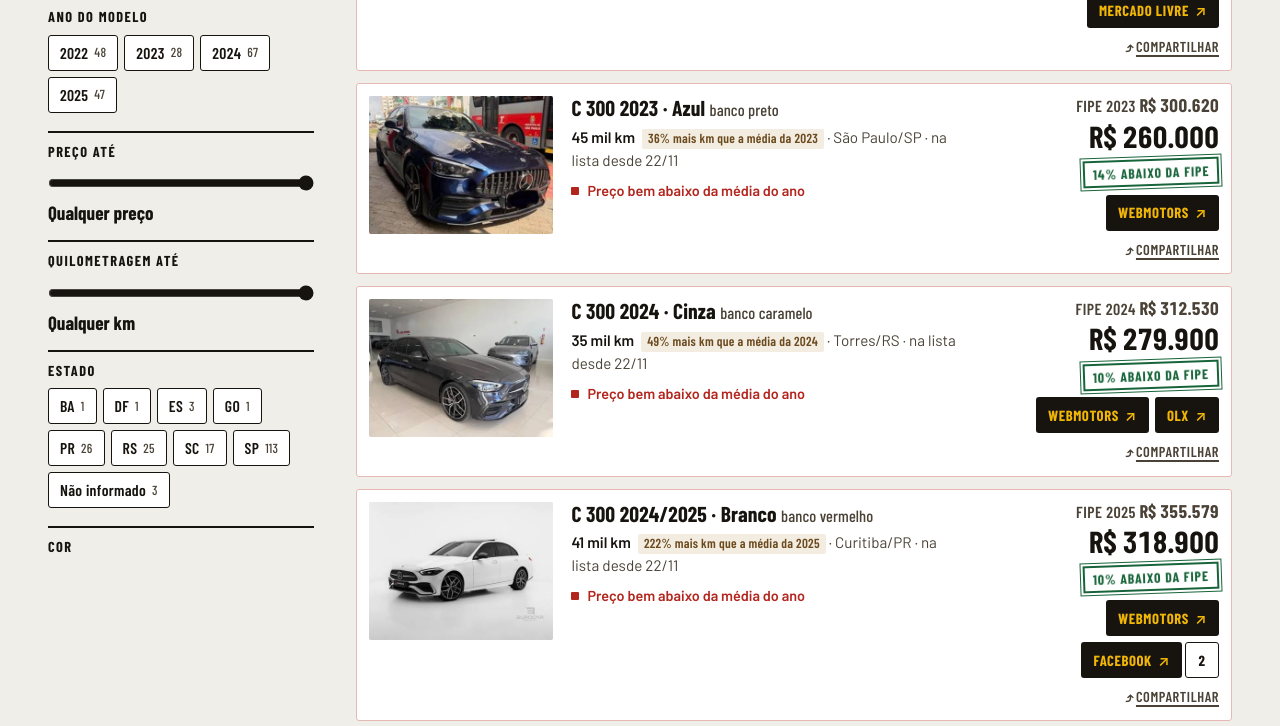
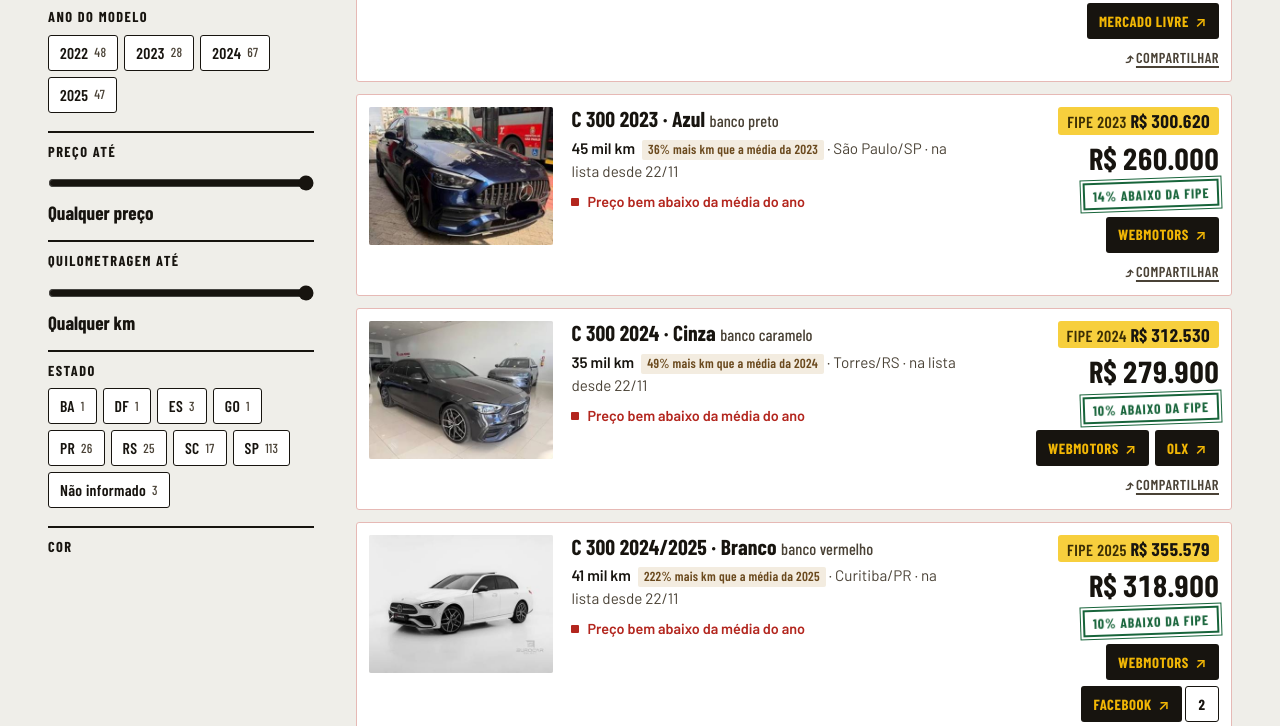
Before and after one commit to embalagensrealfone-png/garimpo-carro, a plain HTML site: page site/index.html in a window 1280 px wide. Shown: the part 767-1493 px from the top of the page. Drawn offline with nearby package versions, Linux system fonts and the light colour scheme.

Commit message:
Valor da FIPE num fundo amarelo-ouro claro
Co-Authored-By: Claude Opus 5.5 <noreply@anthropic.com>

```diff
--- a/site/estilo.css
+++ b/site/estilo.css
@@ -341,6 +341,6 @@ input[type=range] { width: 100%; accent-color: var(--tinta); height: 28px; margi
 .kmrel.menos { background: #E3F0E7; color: var(--abaixo); }
 .kmrel.mais { background: #F3ECE0; color: #6B4A1E; }
 @media (max-width: 560px) { .kmrel { white-space: normal; margin: 4px 0 0; display: table; } }
-.fipe-ref { margin: 0 0 -2px; font: 600 1rem/1 var(--rotulo); letter-spacing: .03em; text-transform: uppercase; color: var(--tinta-2); }
-.fipe-ref b { font-weight: 700; color: var(--tinta-2); font-variant-numeric: tabular-nums; letter-spacing: 0; font-size: 1.15rem; }
-@media (max-width: 1080px) { .fipe-ref { width: 100%; margin-bottom: -6px; } }
+.fipe-ref { display: inline-block; margin: 0; padding: 5px 9px 4px; border-radius: var(--placa); background: var(--ouro-fundo); font: 600 1rem/1 var(--rotulo); letter-spacing: .03em; text-transform: uppercase; color: var(--tinta-ouro); }
+.fipe-ref b { font-weight: 700; color: var(--tinta); font-variant-numeric: tabular-nums; letter-spacing: 0; font-size: 1.15rem; }
+@media (max-width: 1080px) { .fipe-ref { flex-basis: 100%; max-width: max-content; margin-bottom: 2px; } }
```
